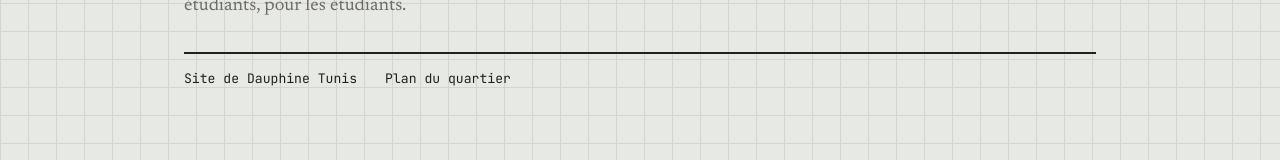
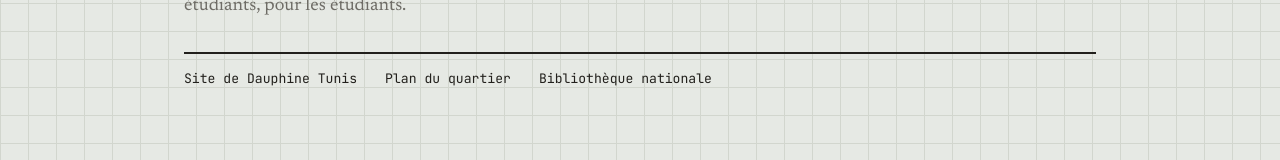
Before and after one commit to Youssef-Abidi175/guide-survie, a plain HTML site: page index.html in a window 1280 px wide. Shown: the part 305-465 px from the top of the page. Drawn offline with nearby package versions, Linux system fonts and the light colour scheme.

Commit message:
Ma contribution

```diff
--- a/index.html
+++ b/index.html
@@ -27,6 +27,9 @@
       <li><a class="menu__lien" href="https://maps.app.goo.gl/9S41yUb2bWNXsoYr7">Plan du quartier</a></li>
 
       <!-- === AJOUTEZ VOTRE LIEN CI-DESSOUS === -->
+             <li><a class="menu__lien" href="https://www.bnt.nat.tn">Bibliothèque nationale</a></li>
+
+
 
       <!-- === FIN DE VOS LIENS === -->
     </ul>
```
